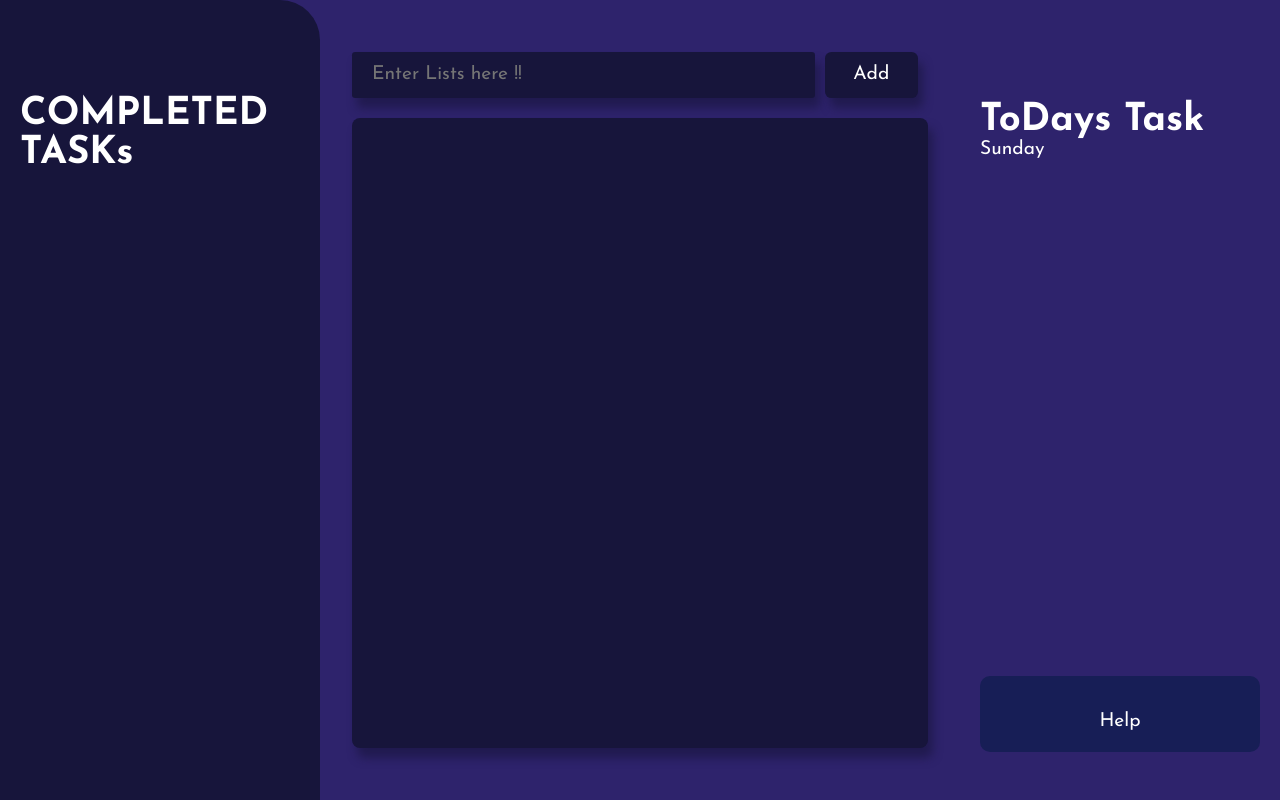
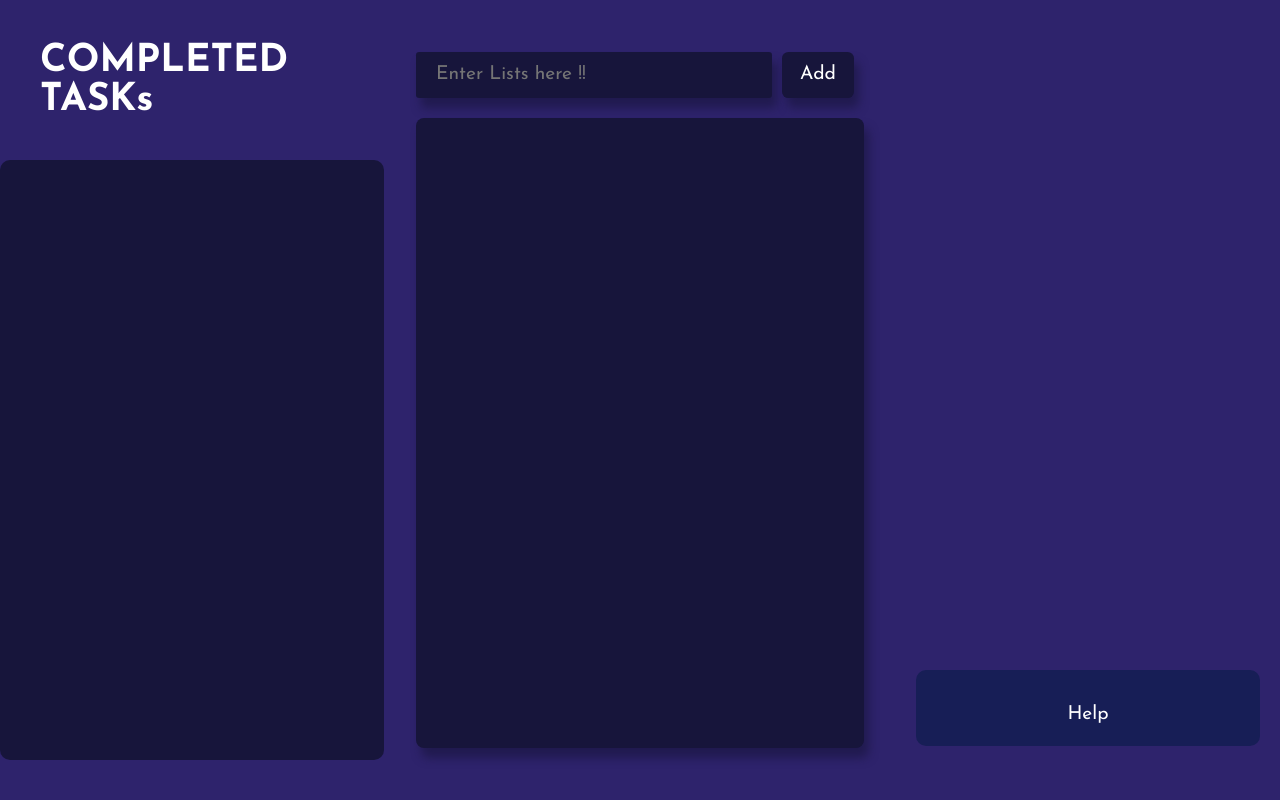
Before and after one commit to PrajwolGhimirepj/todoapp, a React (Vite) app: page / in a window 1280 px wide. Built offline with nearby package versions, Linux system fonts and the light colour scheme.

Commit message:
animations

```diff
--- a/src/Nav/Nav.css
+++ b/src/Completed/Complete.css
@@ -1,10 +1,9 @@
 .nav1 {
   display: flex;
   flex-direction: column;
-  padding: 20px;
   height: 100vh;
   width: 100%;
-  background-color: #17153b;
+  /* background-color: #17153b; */
   border-top-right-radius: 40px;
   overflow-y: scroll;
   scrollbar-width: none;
@@ -12,12 +11,18 @@
 }
 
 .tital {
-  height: 30%;
+  height: 20%;
   width: 100%;
-  align-items: baseline;
+  flex-direction: column;
   display: flex;
-  align-items: center;
-  justify-content: center;
-  position: sticky;
-  top: 0px;
+  justify-content: end;
+  padding: 40px;
 }
+
+.compContainer {
+  height: 75%;
+  width: 100%;
+  background-color: #17153b;
+  border-radius: 10px;
+  padding: 20px;
+}
--- /dev/null
+++ b/src/Completed/Complete.jsx
@@ -0,0 +1,23 @@
+import react from "react";
+import "./Complete.css";
+import Card from "./CompleteCard/Card";
+
+const Complete = (props) => {
+  return (
+    <>
+      <div className="nav1">
+        <div className="tital  font">
+          <h1>COMPLETED </h1>
+          <h1>TASKs</h1>
+        </div>
+        <div className="compContainer">
+          {props.completedarr.map((list, index) => (
+            <Card content={list} />
+          ))}
+        </div>
+      </div>
+    </>
+  );
+};
+
+export default Complete;
--- a/src/Nav/NavCard/Card.css
+++ b/src/Completed/CompleteCard/Card.css
@@ -1,10 +1,10 @@
 .card {
-  height: 7%;
+  height: 10%;
   width: 100%;
   background-color: rgb(23, 30, 86);
   border-radius: 8px;
   display: flex;
-  padding: 10px;
+  padding: 20px;
   align-items: center;
   margin-bottom: 10px;
   font-size: 20px;
@@ -13,9 +13,9 @@
   animation-name: open;
   animation-duration: 0.3s;
   transform-origin: center;
-  scale: 0%;
   animation-fill-mode: forwards;
   animation-timing-function: cubic-bezier(0, 1.12, 0.93, 1.09);
+  transform-origin: center;
 }
 
 @keyframes open {
@@ -28,6 +28,7 @@
 }
 .card:hover {
   background-color: rgba(23, 30, 86, 0.612);
+  width: 90%;
 }
 
 a {
--- a/src/Info/Help/Help.css
+++ b/src/Info/Help/Help.css
@@ -43,7 +43,6 @@
   align-items: center;
   justify-content: center;
   font-size: 30px;
-  transform: translateX(100%);
   opacity: 0%;
 }
 
@@ -57,11 +56,11 @@
 @keyframes slidein {
   from {
     opacity: 0%;
-    transform: translateX(100%);
+    scale: 0%;
   }
   to {
     opacity: 100%;
-    transform: translateX(0%);
+    scale: 100%;
   }
 }
 
@@ -75,11 +74,10 @@
 @keyframes slideOut {
   from {
     opacity: 100%;
-    transform: translateX(0%);
+    scale: 100%;
   }
   to {
-    /* opacity: 0%; */
-    transform: translateX(100%);
-    background-color: rgb(23, 30, 86);
+    opacity: 0%;
+    scale: 0%;
   }
 }
--- a/src/Info/Help/Help.jsx
+++ b/src/Info/Help/Help.jsx
@@ -4,8 +4,9 @@ import Cardd from "../HelpCards/Cradd";
 
 const Help = () => {
   const arr = [
-    { context: "To delete Task", scr: "Del.svg" },
-    { context: "To add new Task", scr: "Star.svg" },
+    { context: "To delete Task", src: "Del.svg" },
+    { context: "To add new Task", src: "vite.svg" },
+    { context: "Add task to completed ", src: "Star.svg" },
   ];
   const itemRefs = useRef({});
 
--- a/src/Layout/Layout.css
+++ b/src/Layout/Layout.css
@@ -11,35 +11,27 @@
   overflow: hidden;
 }
 .nav {
-  width: 25%;
+  width: 30%;
   height: 100vh;
-  background-color: #2e236c;
+  /* background-color: rgb(23, 30, 86);
+  border-top-right-radius: 40px; */
 }
 
 .main {
-  width: 50%;
+  width: 40%;
   height: 100vh;
   display: flex;
   align-items: end;
-  /* overflow-y: scroll;
-  flex-direction: column;
-  scrollbar-width: none;
-  -ms-overflow-style: none;
-  scroll-snap-type: y mandatory;  */
-}
-
-.main > * {
-  scroll-snap-align: start; /* Snap each child to the start */
 }
 
 .info {
-  width: 25%;
+  width: 30%;
   height: auto;
   display: flex;
-
   align-items: end;
   padding: 20px;
   position: relative;
+  /* background-color: bisque; */
 }
 
 @media (max-width: 1080px) {
--- a/src/Layout/Layout.jsx
+++ b/src/Layout/Layout.jsx
@@ -1,9 +1,10 @@
 import React, { useEffect, useState } from "react";
 import "./Layout.css";
 import List from "../Main/Lists";
-import Nav from "../Nav/Nav";
+
 import Help from "../Info/Help/Help";
-import Info from "../Info/TopInfo/info";
+
+import Complete from "../Completed/Complete";
 
 const Layout = () => {
   const [arr, setArr] = useState([]);
@@ -18,15 +19,14 @@ const Layout = () => {
     <>
       <div className="layout">
         <div className="nav">
-          <Nav completedarr={arr} />
+          <Complete completedarr={arr} />
         </div>
-
         <div className="main">
           <List getarr={getarr} />
-          {/* <Nav completedarr={arr} /> */}
+          {/* <Complete completedarr={arr} /> */}
         </div>
         <div className="info">
-          <Info />
+          {/* <Info /> */}
           <Help />
         </div>
       </div>
--- a/src/Main/List.css
+++ b/src/Main/List.css
@@ -112,9 +112,7 @@ button:hover {
 }
 
 .huh {
-  -webkit-user-drag: element;
   padding: 20px;
-  align-items: center;
   border-radius: 0.4rem;
   height: 11%;
   width: 100%;
@@ -131,8 +129,9 @@ button:hover {
 }
 .huh:hover {
   background-color: #5c52c65a;
+  /* background-color: #b1c6525a; */
   height: 12%;
-  width: 98%;
+  width: 90%;
 }
 
 @keyframes up {
@@ -205,7 +204,7 @@ button:hover {
 }
 
 .iconsC:hover {
-  height: 45px;
+  height: 43px;
   width: 40px;
   z-index: 200;
   transition-duration: 0.1s;
--- a/src/Nav/Nav.jsx
+++ /dev/null
@@ -1,20 +0,0 @@
-import react from "react";
-import "./Nav.css";
-import Card from "./NavCard/Card";
-
-const Nav = (props) => {
-  return (
-    <>
-      <div className="nav1">
-        <div className="tital  font">
-          <h1>COMPLETED TASKs</h1>
-        </div>
-        {props.completedarr.map((list, index) => (
-          <Card content={list} />
-        ))}
-      </div>
-    </>
-  );
-};
-
-export default Nav;
```
Also changed, not shown: src/Completed/CompleteCard/Card.jsx (renamed from src/Nav/NavCard/Card.jsx).
